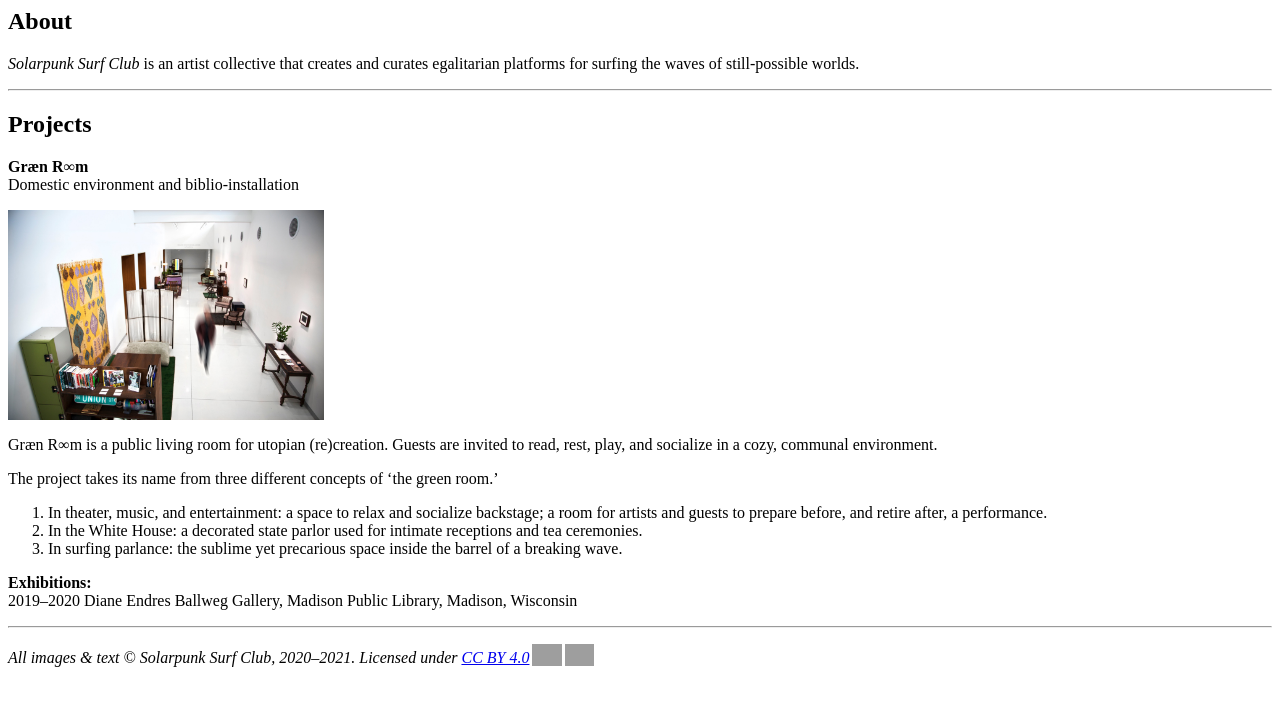
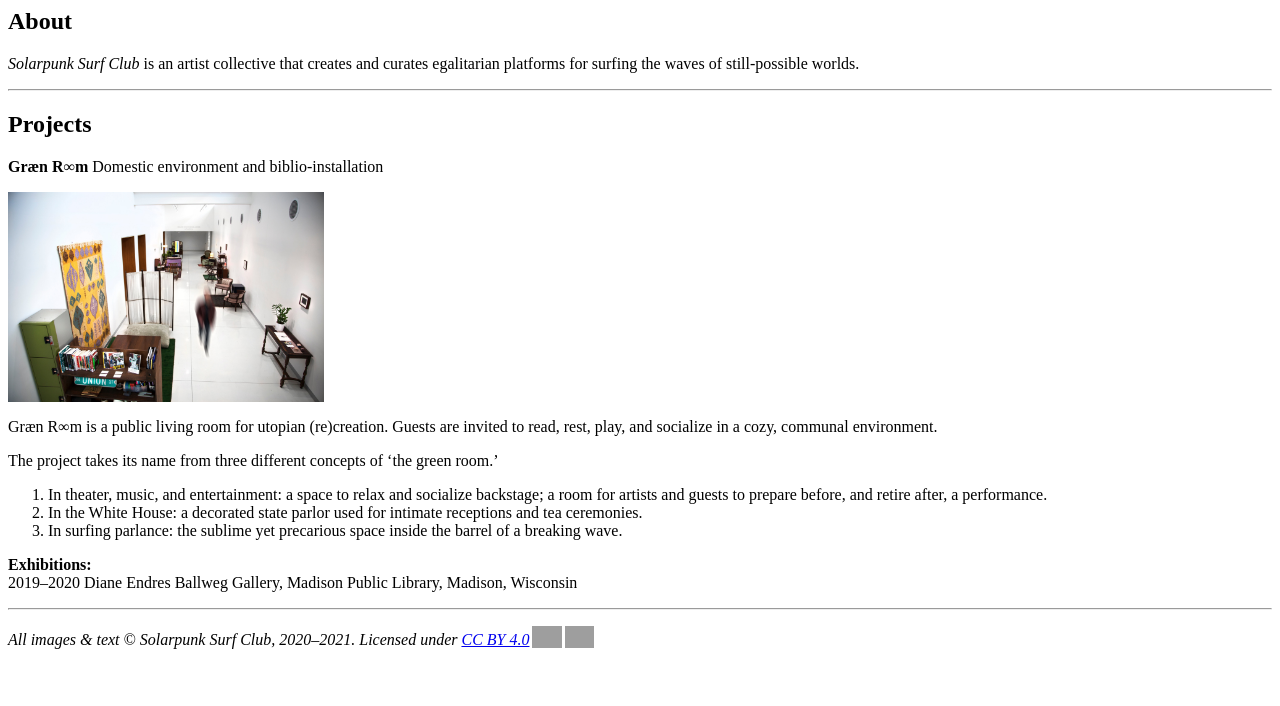
Before and after one commit to mpuchalsky/solarpunksurfclub, a plain HTML site: page index.html in a window 1280 px wide. Drawn offline with Linux system fonts and the light colour scheme; grey boxes are pictures that could not be loaded.

Commit message:
Update index.html

```diff
--- a/index.html
+++ b/index.html
@@ -40,7 +40,7 @@
 
 <h2>Projects</h2>
 <p>
- <b>Græn R∞m</b><br>
+ <b>Græn R∞m</b>
  Domestic environment and biblio-installation
  </p>
 
```
